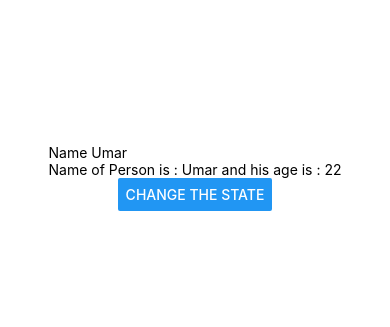
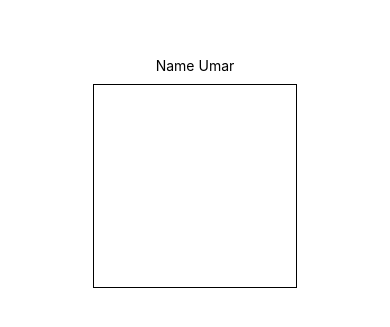
Before and after one commit to UmarAsif737/React-Native-Todo-App, a React Native app: screen / in a window 390 px wide. Shown: the part 245-572 px from the top of the page. Built offline with nearby package versions, Linux system fonts and the light colour scheme.

Commit message:
TextInput learned

```diff
--- a/App.js
+++ b/App.js
@@ -1,10 +1,9 @@
 import { StatusBar } from "expo-status-bar";
 import { useState } from "react";
-import { StyleSheet, Text, View, Button } from "react-native";
+import { StyleSheet, Text, View, TextInput } from "react-native";
 
 export default function App() {
   const [name, setName] = useState("Umar");
-  const [person, setPerson] = useState({ name: name, age: 22 });
   const changeState = () => {
     setName("Haseeb");
     setPerson({ name: name, age: 24 });
@@ -13,15 +12,8 @@ export default function App() {
     <View style={styles.container}>
       <View>
         <Text style={styles.text}>Name {name}</Text>
-        <Text>
-          Name of Person is : {person.name} and his age is : {person.age}
-        </Text>
       </View>
-      <StatusBar style="auto" />
-
-      <View>
-        <Button title="Change the State" onPress={changeState} />
-      </View>
+      <TextInput style={styles.input} />
     </View>
   );
 }
@@ -33,4 +25,12 @@ const styles = StyleSheet.create({
     alignItems: "center",
     justifyContent: "center",
   },
+  input: {
+    height: 40,
+    width: 200,
+    borderColor: "black",
+    borderWidth: 1,
+    margin: 10,
+    padding: 101,
+  },
 });
```
